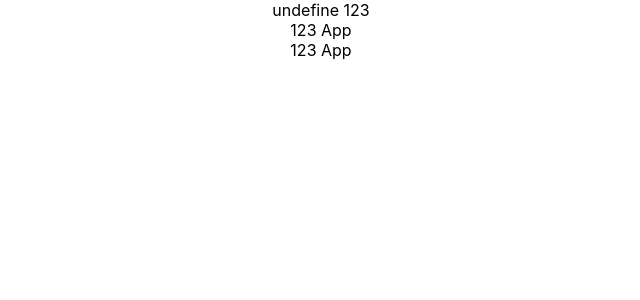
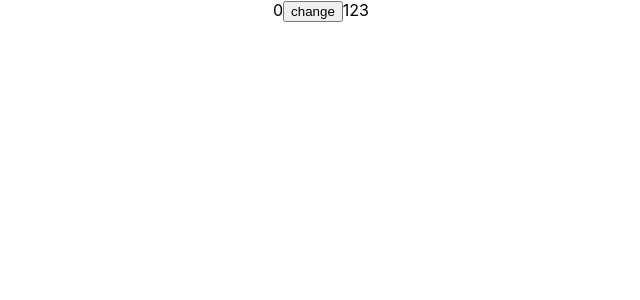
Before and after one commit to 4prilf/react_hello, a React (Create React App) app: page / in a window 1280 px wide. Shown: the top 300 px of the page, without its empty margins (319-959 px from the left). Built offline with nearby package versions, Linux system fonts and the light colour scheme.

Commit message:
setstate的运行逻辑

```diff
--- a/src/App.js
+++ b/src/App.js
@@ -1,46 +1,41 @@
 import React from 'react';
 import './App.css';
+class App extends React.Component{
+  state = {
+    a:0
+  }
+  b=123
+  addA(){
 
-//{}:调用JavaScript
-class App extends React.Component{
-  f1(){
-    console.log(this)
-  }
-  f2(a,b){//推荐使用
-    console.log(this,a,b)
-    return function(){
-      console.log("return by f2",a,b)//并不显示
-    }
-  }
-  f3(a,b){
+    this.setState({
+      a:888
+    })
+    console.log(this.state.a)//此时控制台打印的任然是0
 
-    console.log(this,a,b)//并不显示
-    a=a+1
-    return function(){
-      console.log("return by f3",a,b)
-    }
+    //出发事件完成后才完全更新
 
+    this.state.a=999
+    /*
+    this.setState({
+      //什么都不干进行更新
+    })
+    */
+    this.state.a=1000
+    console.log(this.state.a)//此时控制台打印的是1000
+    //页面显示居然是1000
+
+    return this.state.a
+//打印的state.a是addA中本身state.a的数值，在完成所有函数调用后才更新state.a
   }
   render(){
-    //去执行f1返回1的值
-    //去执行f3但是，返回执行f3的值
-    //f3首次渲染 67 点击渲染 return by function
-    //index加载app组件首次渲染执行6，7
-
-    return<div className="App">
-      <div onClick={this.f1}>
-      undefine  123
-      </div>
-      <div onClick={this.f2.bind(this,1,2)}>
-        123    App
-      </div>
-      <div onClick={this.f3(6,7)}>
-        123    App
-      </div>
+    return <div className='App'>
+      {this.state.a}
+      <button onClick={this.addA.bind(this)}>change</button>
+      {this.b}
     </div>
   }
 }
-
-
+//结论：setdate是在完成所有函数回调后以当前的函数栈内对应数的值进行更新，setdata在哪都是完成函数回调后才执行，因此在书写时setdata要放在最后
+//事实逻辑就是如此
 
 export default App;
```
